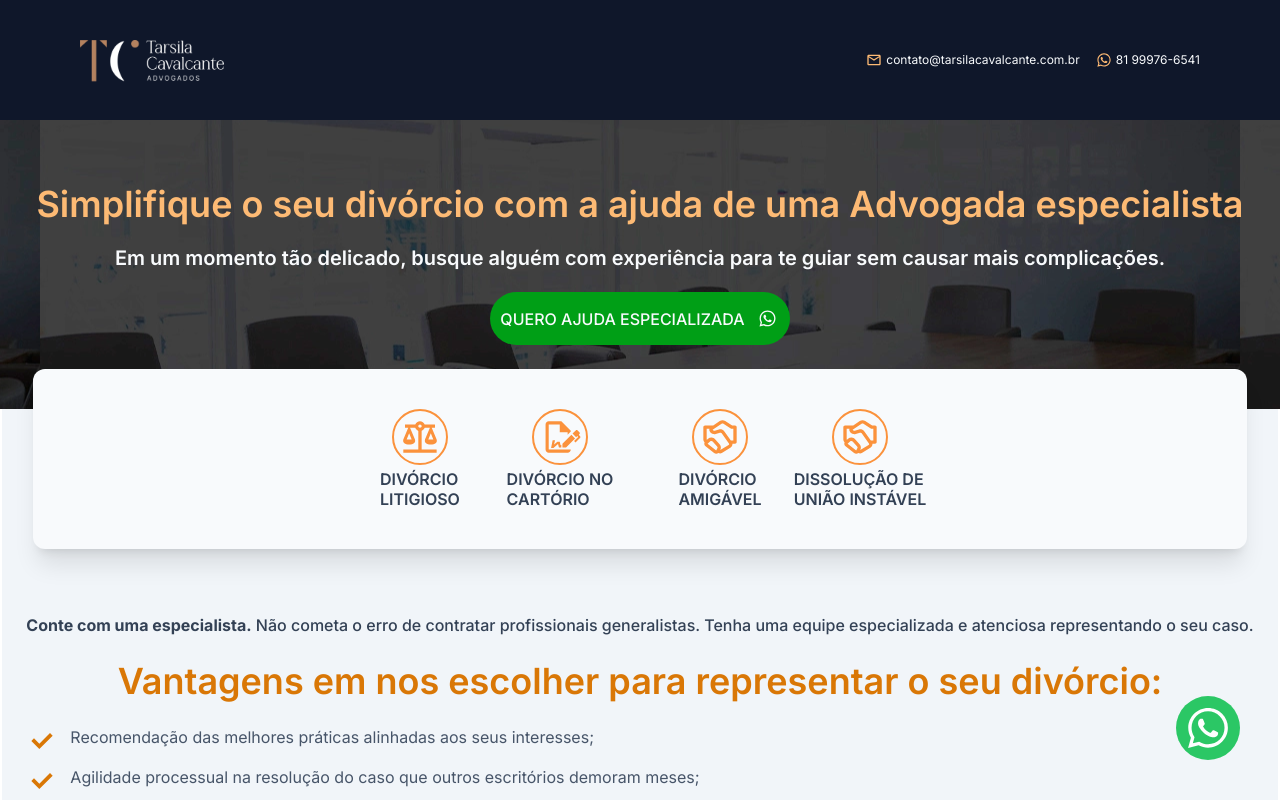
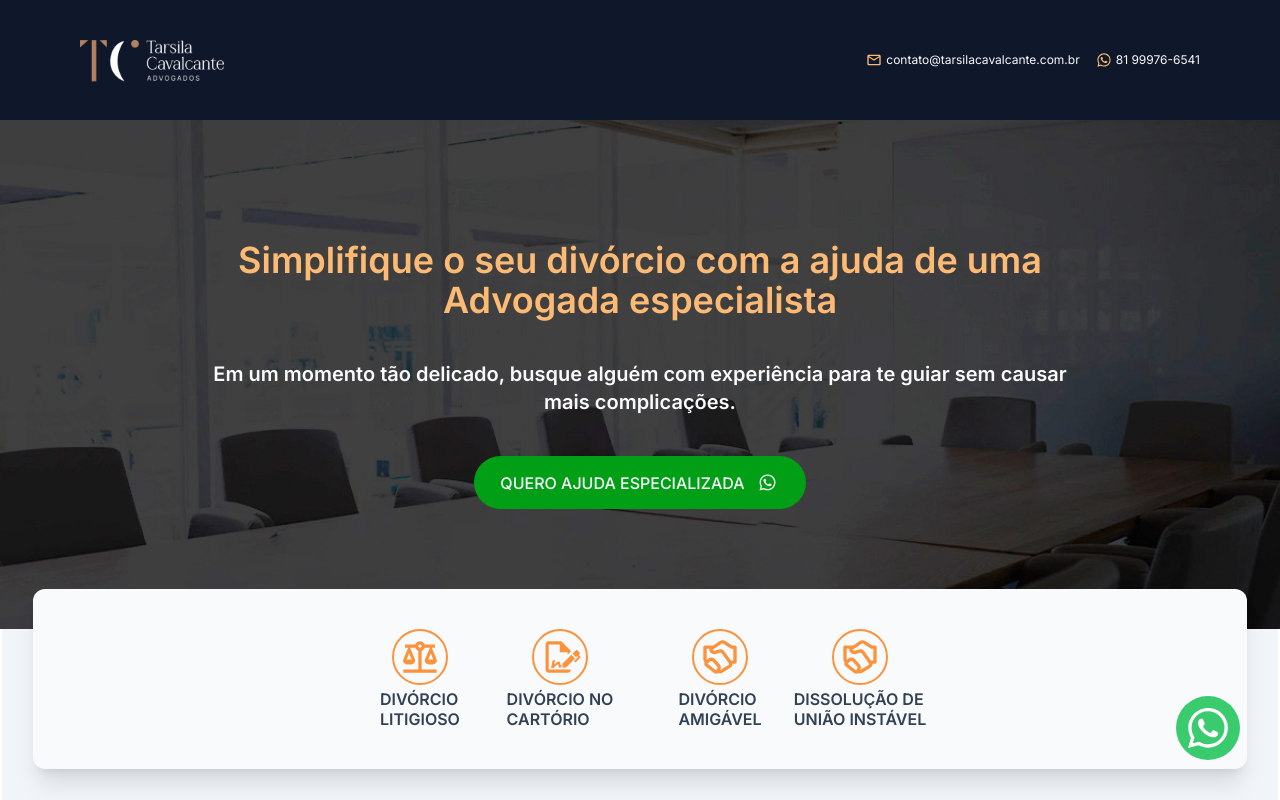
Before and after one commit to matheusmfl/tarsila-cavalcante-advogada, a Next.js app: page /divorcio in a window 1280 px wide. Shown: the top 800 px of the page. Built offline with nearby package versions, Linux system fonts and the light colour scheme.

Commit message:
Create XL Screen CTAButton And HeroSection

```diff
--- a/src/app/components/divorcio/Hero.tsx
+++ b/src/app/components/divorcio/Hero.tsx
@@ -2,16 +2,17 @@ import { CtaButton } from './microComponents/CtaButton'
 
 export function Hero() {
   return (
-    <main className="py-24 px-6 w-full md:py-16 bg-hero-bg bg-center">
+    <main className="py-24 px-6 w-full md:py-16 xl:bg-no-repeat xl:px-32 xl:flex xl:items-center xl:justify-center xl:bg-cover bg-hero-bg bg-center">
       {/* Container principal */}
-      <div className="flex flex-col gap-5">
+      <div className="flex flex-col gap-5 xl:gap-10 xl:py-14 ">
         <h1 className="font-inter text-[28px] md:text-4xl font-semibold leading-9 text-center text-[#FDBA74]">
-          Simplifique o seu divórcio com a ajuda de uma Advogada especialista
+          Simplifique o seu divórcio com a ajuda de uma
+          <br className="hidden xl:block" /> Advogada especialista
         </h1>
 
         <span className="text-slate-50 text-base md:text-xl font-inter font-semibold leading-5 text-center">
           Em um momento tão delicado, busque alguém com experiência para te
-          guiar sem causar mais complicações.
+          guiar sem causar <br className="hidden xl:block" /> mais complicações.
         </span>
 
         <div className="md:flex md:items-center md:justify-center">
--- a/src/app/components/divorcio/microComponents/CtaButton.tsx
+++ b/src/app/components/divorcio/microComponents/CtaButton.tsx
@@ -3,7 +3,7 @@ import wpp from '../../../../assets/wppIcon.svg'
 
 export function CtaButton({ title }: { title: string }) {
   return (
-    <button className="w-full bg-[#009F16] md:w-[300px] text-slate-50 font-roboto text-base font-medium leading-5 flex gap-[10px] py-[14px] items-center justify-center rounded-[32px]">
+    <button className="w-full bg-[#009F16] md:w-[300px] xl:px-4 xl:w-[332px] text-slate-50 font-roboto text-base font-medium leading-5 flex gap-[10px] py-[14px] items-center justify-center rounded-[32px]">
       {title}
       <Image src={wpp} alt="logo do whatsapp" />
     </button>
```
